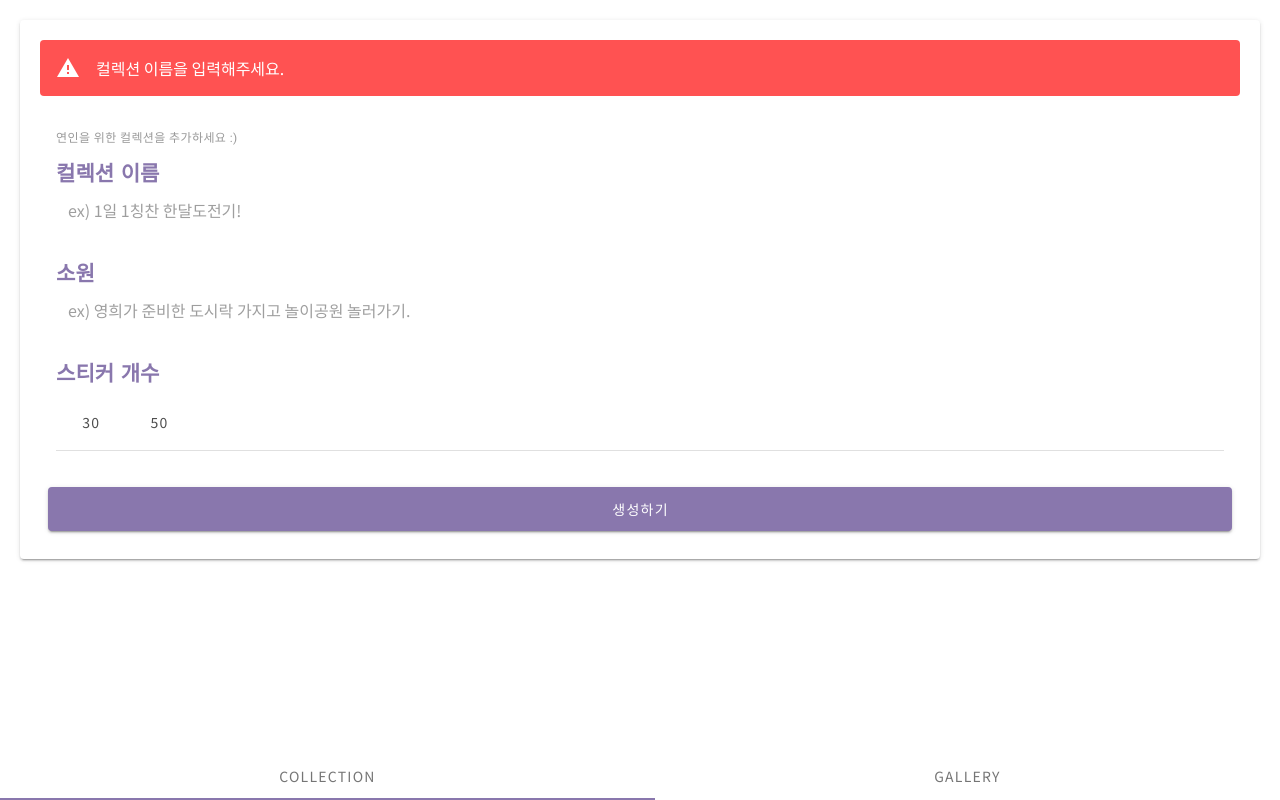
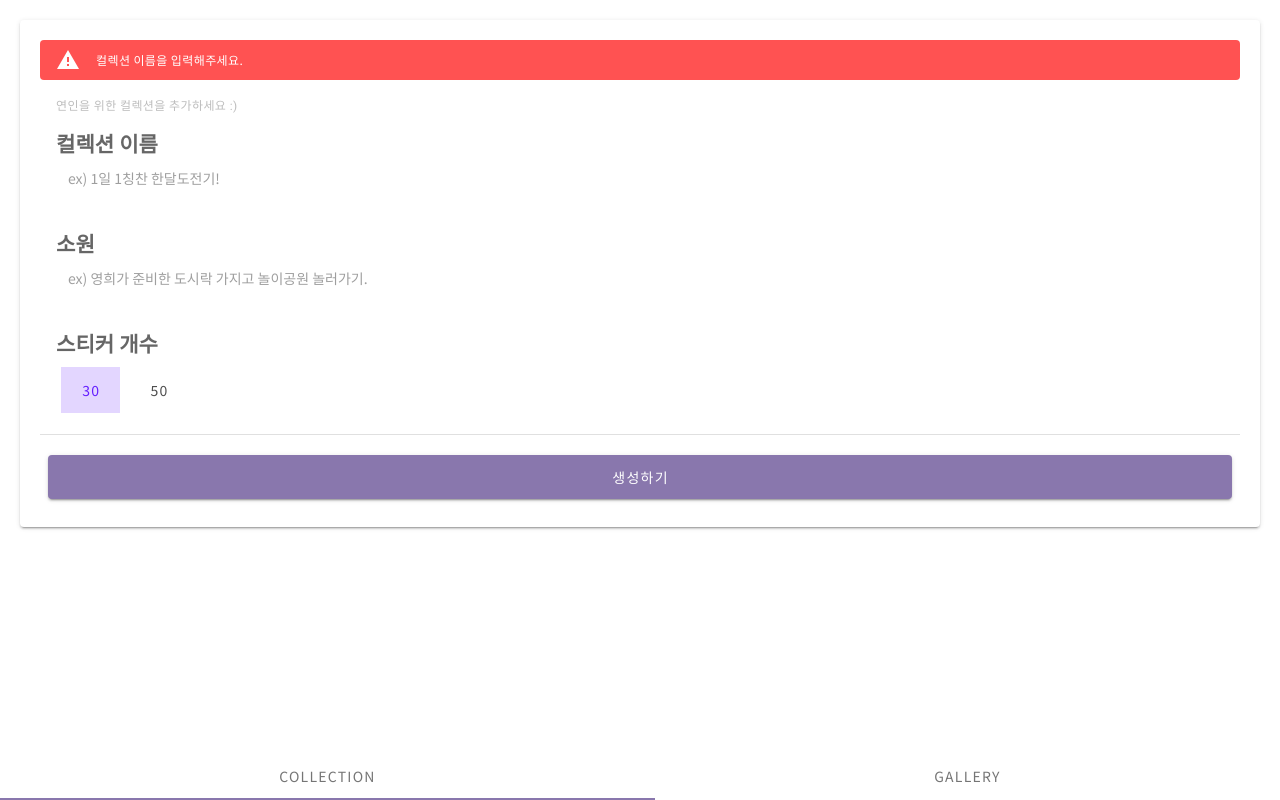
Before and after one commit to sgpark94/Monaka, a Vue app: page /collectionAdd in a window 1280 px wide. Both pictures are taken after a click on the button "생성하기". Built offline with nearby package versions, Linux system fonts and the light colour scheme.

Commit message:
MOD - collectionAdd, gallery ui 및 style

```diff
--- a/src/components/CollectionAdd.vue
+++ b/src/components/CollectionAdd.vue
@@ -2,7 +2,7 @@
 	<div>
 		<v-card height="100%" class="pa-5 ma-5">
 			<v-fade-transition>
-				<v-alert type="error" v-show="waringText">{{ waringText }}</v-alert>
+				<v-alert type="error" v-show="warningText" dense class="caption ma-0">{{ warningText }}</v-alert>
 			</v-fade-transition>
 			<v-card-text>
 				<p class="titleInfo caption">연인을 위한 컬렉션을 추가하세요 :)</p>
@@ -25,6 +25,7 @@
 				<h2>스티커 개수</h2>
 				<v-btn-toggle
 					v-model="collectionAddForm.total"
+					mandatory
 					tile
 					color="deep-purple accent-3"
 					group
@@ -36,8 +37,10 @@
 						50
 					</v-btn>
 				</v-btn-toggle>
-				<v-divider></v-divider>
 			</v-card-text>
+
+			<v-divider></v-divider>
+
 			<v-card-actions>
 				<v-btn dark large block color="#8977ad" class="mt-3" @click="create">
 					생성하기
@@ -57,21 +60,21 @@ export default {
 				total: 30,
 				stickerList: [],
 			},
-			waringText: "",
+			warningText: "",
 		};
 	},
 	methods: {
 		create() {
 			// 실패시
 			if (!this.collectionAddForm.title) {
-				this.waringText = "컬렉션 이름을 입력해주세요.";
+				this.warningText = "컬렉션 이름을 입력해주세요.";
 				return;
 			} else if (!this.collectionAddForm.wish) {
-				this.waringText = "소원을 입력해주세요.";
+				this.warningText = "소원을 입력해주세요.";
 				return;
 			}
 			// 성공시
-			this.waringText = "";
+			this.warningText = "";
 			this.$router.push({ name: "Gallery" });
 			this.$store.commit("collectionListAdd", this.collectionAddForm);
 		},
@@ -79,17 +82,23 @@ export default {
 };
 </script>
 
-<style scoped>
-@import url("https://fonts.googleapis.com/css2?family=Jua&display=swap");
+<style scope>
+/* @import url("https://fonts.googleapis.com/css2?family=Jua&display=swap"); */
+@font-face {
+    font-family: 'SeoulNamsanM';
+    src: url('https://cdn.jsdelivr.net/gh/projectnoonnu/noonfonts_two@1.0/SeoulNamsanM.woff') format('woff');
+    font-weight: normal;
+    font-style: normal;
+};
 
 h2 {
-	font-family: "Jua", sans-serif;
+	font-family: "SeoulNamsanM", sans-serif;
 	color: #8977ad;
 }
-.v-text-field input {
-	font-family: "Jua", sans-serif;
+.titleInfo {
+	color: #bdbdbd;
 }
-.titleInfo {
-	color: #999;
+.v-input input {
+	font-size: 0.875rem;
 }
 </style>
--- a/src/store/index.js
+++ b/src/store/index.js
@@ -5,7 +5,6 @@ Vue.use(Vuex);
 
 export default new Vuex.Store({
 	state: {
-		is_sticker_exist: true,
 		collectionList: [],
 	},
 	getters: {},
--- a/src/views/Gallery.vue
+++ b/src/views/Gallery.vue
@@ -1,11 +1,16 @@
 <template>
 	<div>
-		<v-btn block to="collectionAdd">
-			<v-icon>mdi-plus</v-icon>
-		</v-btn>
-		<div v-for="data in collectionList" class="collectionBox">
-			타이틀 : {{ data.title }}
+		<div class="ma-5">
+			<v-btn block to="collectionAdd">
+				<v-icon>mdi-plus</v-icon>
+			</v-btn>
 		</div>
+		<v-card v-for="data in collectionList" class="collectionBox ma-5">
+			<v-card-text>
+				<v-row class="stickerCount mx-0 mt-0">{{ data.stickerList.length }} / {{ data.total }}</v-row>
+			</v-card-text>
+			<v-card-title>{{ data.title }}</v-card-title>
+		</v-card>
 	</div>
 </template>
 <script>
@@ -19,4 +24,8 @@ export default {
 };
 </script>
 
-<style scoped></style>
+<style scoped>
+.stickerCount{
+	color: #8977ad;
+}
+</style>
```
